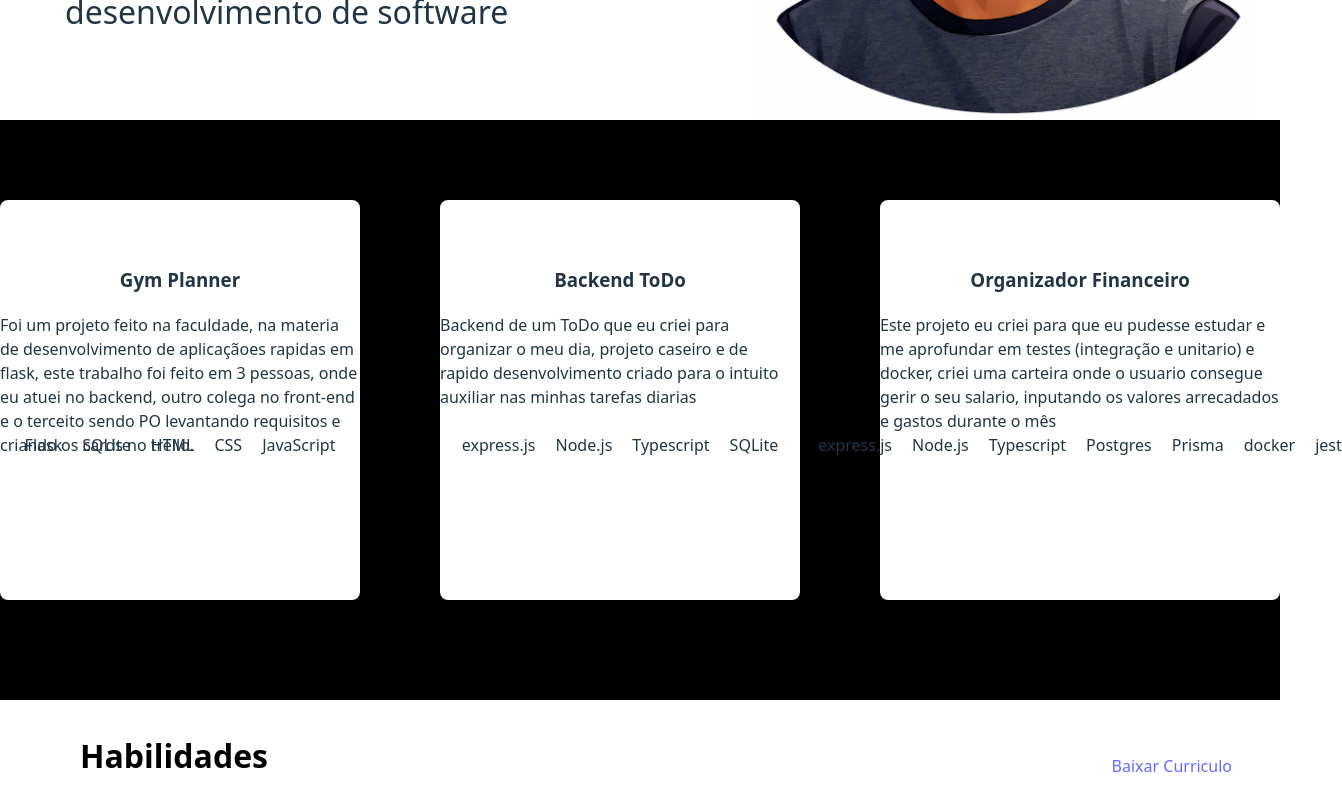
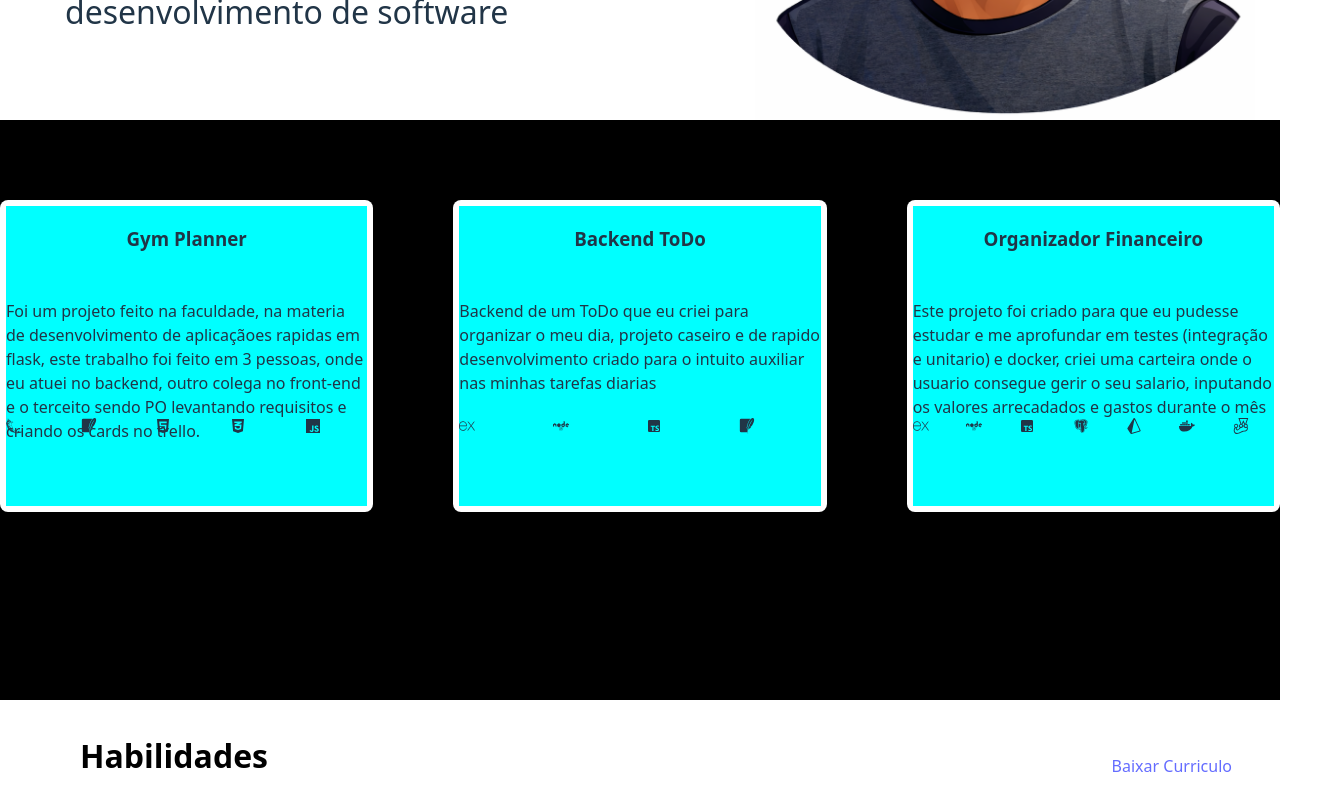
Before and after one commit to Gabriel-Dev-JS/LP-Gabriel, a React (Vite) app: page / in a window 1280 px wide. Shown: the part 508-1305 px from the top of the page, 1342 px wide, since content can reach past the window. Built offline with nearby package versions, Linux system fonts and the light colour scheme; no server answers.

Commit message:
card de projetos

```diff
--- a/src/componentes/Card/index.tsx
+++ b/src/componentes/Card/index.tsx
@@ -10,9 +10,11 @@ interface CardProps {
 const Card = ({titulo, conteudo, tecnologia}:CardProps) => {
     return (
         <div className={styles.containerCard}>
-            <header className={styles.titulo}><h3>{titulo}</h3></header>
-            <section className={styles.conteudo}>{conteudo}</section>
-            <footer className={styles.tecnologia}>{tecnologia}</footer>
+            <div className={styles.containerCardFilho}>
+                <header className={styles.titulo}><h3>{titulo}</h3></header>
+                <section className={styles.conteudo}>{conteudo}</section>
+                <footer className={styles.tecnologia}>{tecnologia}</footer>
+            </div>
         </div>
     )
 }
--- a/src/componentes/Card/style.module.css
+++ b/src/componentes/Card/style.module.css
@@ -1,16 +1,29 @@
 .containerCard {
-    width: 400px;
-    height: 400px;
+    width: 440px;
+    /* height: 440px; */
+    height: 300px;
     background-color: #FFFF;
     border-radius: 8px;
+    padding: 6px;
+    /* display: flex;
+    flex-direction: column;
+    align-items: center;
+    justify-content: center; */
+}
+
+.containerCardFilho {
+    width: 100%;
+    height: 100%;
+    background-color: aqua;
     display: flex;
     flex-direction: column;
     align-items: center;
-    justify-content: center;
+    justify-content: space-between;
+
 }
 
 .titulo {
-    /* height: 30%; */
+    /*height: 30%;*/
 }
 
 .conteudo {
@@ -19,4 +32,5 @@
 
 .tecnologia {
     height: 30%;
+    width: 100%;
 }
--- a/src/sections/Header/style.module.css
+++ b/src/sections/Header/style.module.css
@@ -8,7 +8,7 @@
     justify-content: space-between;
 }
 
-ul {
+.header ul {
     margin: 0;
     padding: 0;
     list-style: none;
@@ -16,7 +16,7 @@ ul {
     gap: 20px;
 }
 
-ul li:hover {
+.header ul li:hover {
     cursor: pointer;
     color: var(--cinza_claro);
 }
--- a/src/sections/Projetos/index.tsx
+++ b/src/sections/Projetos/index.tsx
@@ -1,10 +1,16 @@
+import type { ReactNode } from "react";
 import Card from "../../componentes/Card"
 import styles from "./style.module.css"
+import { SiExpress, SiFlask, SiJest, SiPrisma, SiSqlite } from "react-icons/si";
+import { IoLogoHtml5, IoLogoJavascript } from "react-icons/io5";
+import { FaCss3Alt, FaDocker, FaNode } from "react-icons/fa";
+import { BiLogoPostgresql, BiLogoTypescript } from "react-icons/bi";
+
 
 interface Projeto {
     titulo: string;
     conteudo: string;
-    tecnologias: string[];
+    tecnologias: ReactNode[];
 }
 
 const Projetos = () => {
@@ -13,17 +19,20 @@ const Projetos = () => {
         {
             titulo: "Gym Planner",
             conteudo: "Foi um projeto feito na faculdade, na materia de desenvolvimento de aplicaçãoes rapidas em flask, este trabalho foi feito em 3 pessoas, onde eu atuei no backend, outro colega no front-end e o terceito sendo PO levantando requisitos e criando os cards no trello.",
-            tecnologias: ["Flask", "SQLite", "HTML", "CSS", "JavaScript"]
+            tecnologias: [<SiFlask />, <SiSqlite />, <IoLogoHtml5 />, <FaCss3Alt />, <IoLogoJavascript />]
+            // tecnologias: ["Flask", "SQLite", "HTML", "CSS", "JavaScript"]
         },
         {
             titulo: "Backend ToDo",
             conteudo: "Backend de um ToDo que eu criei para organizar o meu dia, projeto caseiro e de rapido desenvolvimento criado para o intuito auxiliar nas minhas tarefas diarias",
-            tecnologias: ["express.js", "Node.js", "Typescript", "SQLite"]
+            tecnologias: [<SiExpress />, <FaNode />, <BiLogoTypescript />, <SiSqlite />]
+            // tecnologias: ["express.js", "Node.js", "Typescript", "SQLite"]
         },
         {
             titulo: "Organizador Financeiro",
-            conteudo: "Este projeto eu criei para que eu pudesse estudar e me aprofundar em testes (integração e unitario) e docker, criei uma carteira onde o usuario consegue gerir o seu salario, inputando os valores arrecadados e gastos durante o mês",
-            tecnologias: ["express.js", "Node.js", "Typescript", "Postgres", "Prisma", "docker", "jest"]
+            conteudo: "Este projeto foi criado para que eu pudesse estudar e me aprofundar em testes (integração e unitario) e docker, criei uma carteira onde o usuario consegue gerir o seu salario, inputando os valores arrecadados e gastos durante o mês",
+            tecnologias: [<SiExpress />, <FaNode />, <BiLogoTypescript />, <BiLogoPostgresql />, <SiPrisma />, <FaDocker />, <SiJest />]
+            // tecnologias: ["express.js", "Node.js", "Typescript", "Postgres", "Prisma", "docker", "jest"]
         }
     ]
 
@@ -35,7 +44,7 @@ const Projetos = () => {
                     titulo={projeto.titulo}
                     conteudo={projeto.conteudo}
                     tecnologia={
-                    <ul>
+                    <ul className={styles.listaTecnologias}>
                         {projeto.tecnologias.map((tech) => (
                         <li style={{width:"1000%"}} key={tech}>{tech}</li>
                         ))}
--- a/src/sections/Projetos/style.module.css
+++ b/src/sections/Projetos/style.module.css
@@ -10,4 +10,9 @@
 
 .listaTecnologias {
     width: 100%;
+    list-style: none;
+    display: flex;
+    gap: 12px;
+    margin: 0;
+    padding: 0;
 }
```
